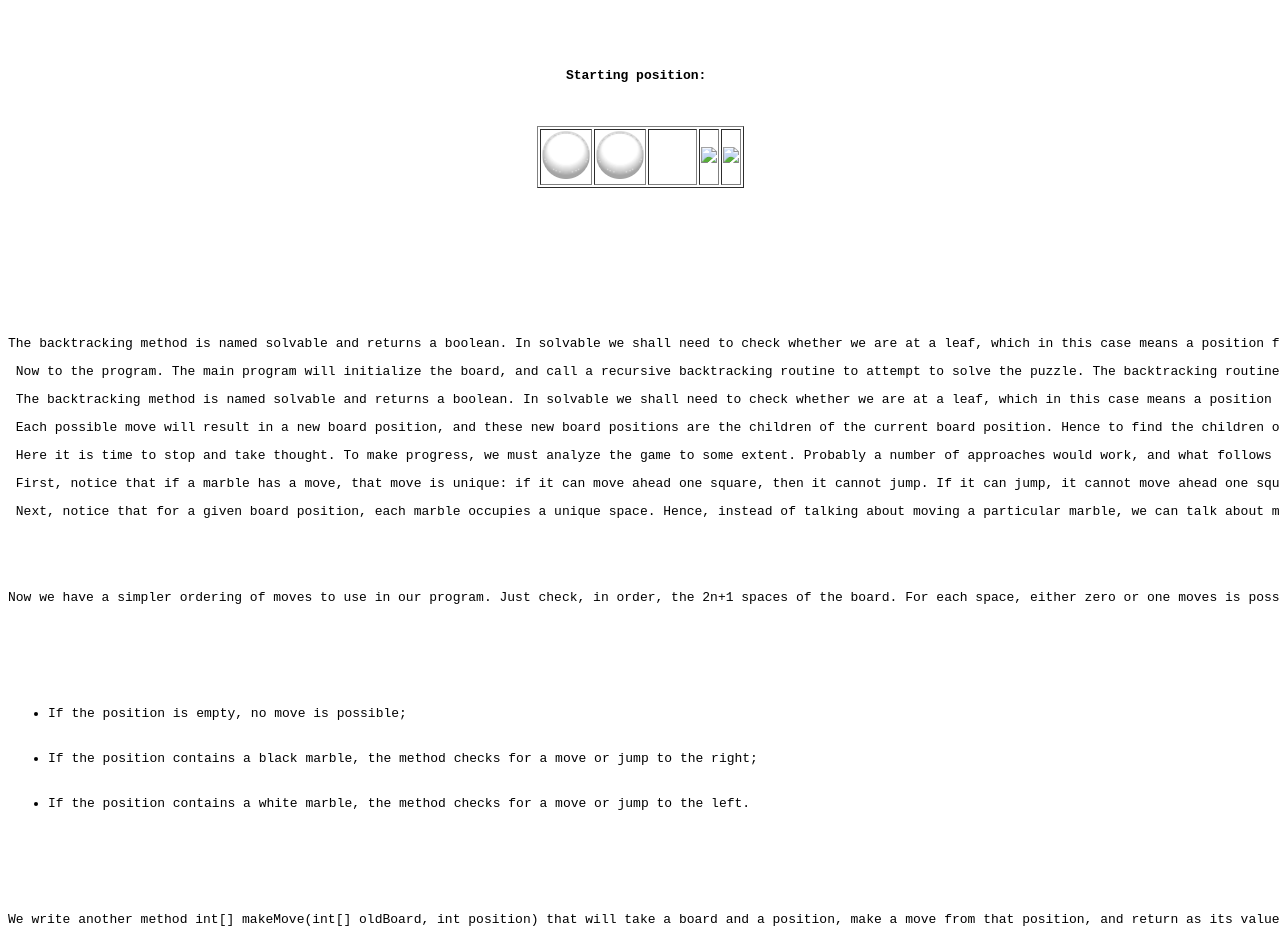
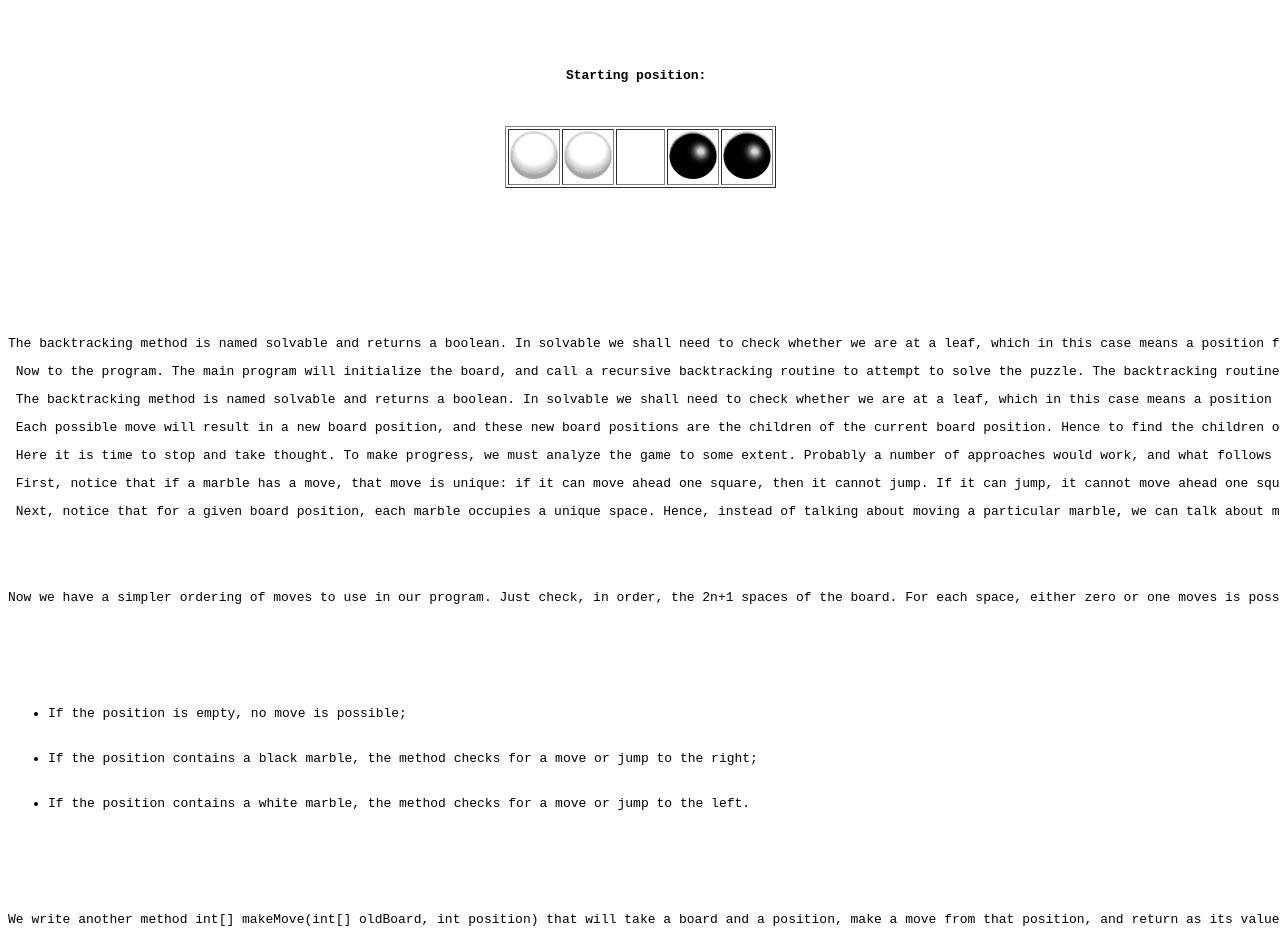
Before and after one commit to snehagande/project_1, a plain HTML site: page index.html in a window 1280 px wide. Shown: the part 9808-10738 px from the top of the page. Drawn offline with Linux system fonts and the light colour scheme.

Commit message:
Update index.html

```diff
--- a/index.html
+++ b/index.html
@@ -469,8 +469,8 @@
 							<td><img src="./white-ball.png"></td>
 							<td><img src="./white-ball.png"></td>
 							<td width="45px">&nbsp;</td>
-							<td><img src="./black-ball.jpgpng"></td>
-							<td><img src="./black-ball.jpgpng"></td>
+							<td><img src="./black-ball.jpg.png"></td>
+							<td><img src="./black-ball.jpg.png"></td>
 						</tr>
 					</tbody>
 				</table>
```
